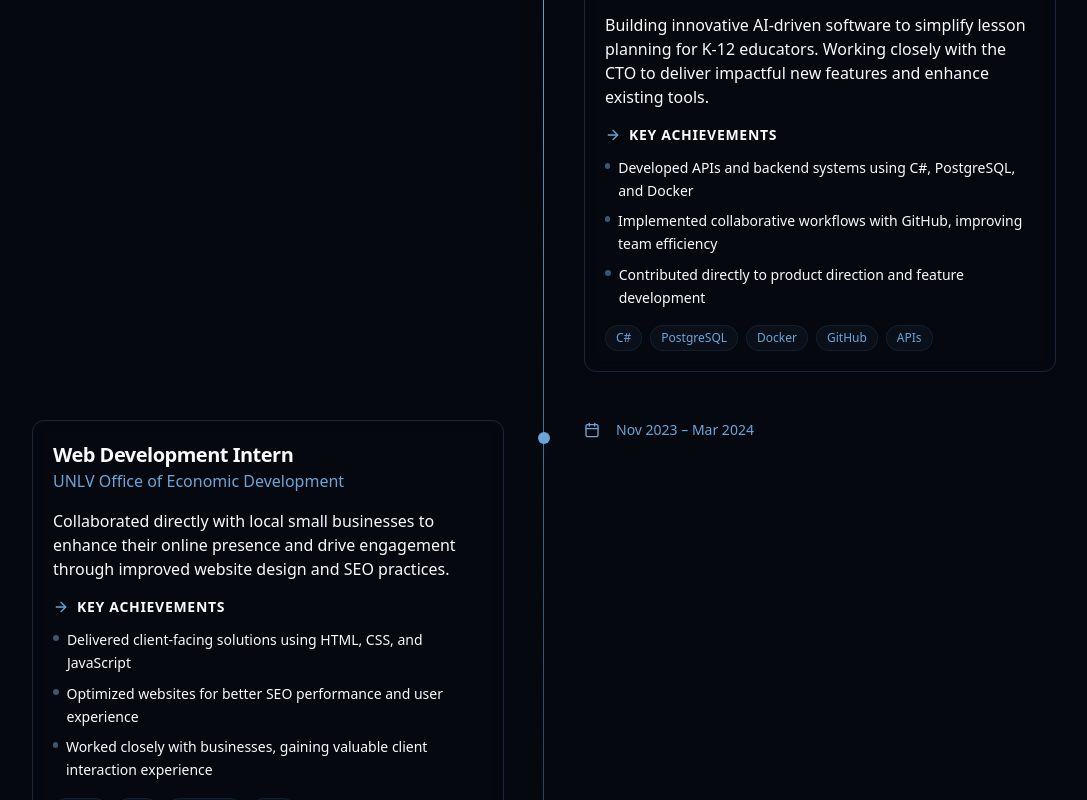
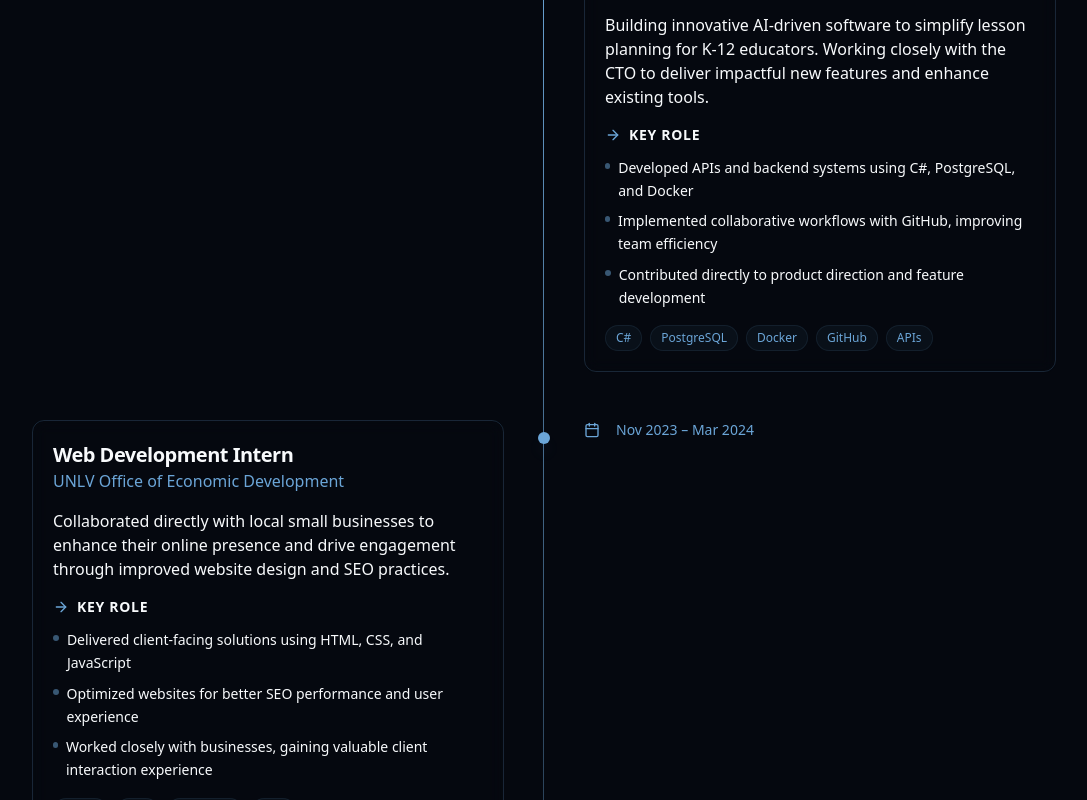
Before and after one commit to B-Timok/dev-portfolio-2.0, a Next.js app: page / in a window 1280 px wide. Shown: the part 3660-4460 px from the top of the page, without its empty margins (96-1183 px from the left). Built offline with nearby package versions, Linux system fonts and the light colour scheme.

Commit message:
wording change

```diff
--- a/src/components/sections/experience-section.tsx
+++ b/src/components/sections/experience-section.tsx
@@ -115,7 +115,7 @@ export default function ExperienceSection() {
                     <div className="space-y-3 mb-4">
                       <h4 className="text-sm font-semibold uppercase tracking-wider text-muted-foreground flex items-center gap-2">
                         <ArrowRight className="w-4 h-4 text-[#6BA5D7]" />
-                        Key Achievements
+                        Key Role
                       </h4>
                       <ul className="space-y-2">
                         {exp.achievements.map((achievement, i) => (
```
